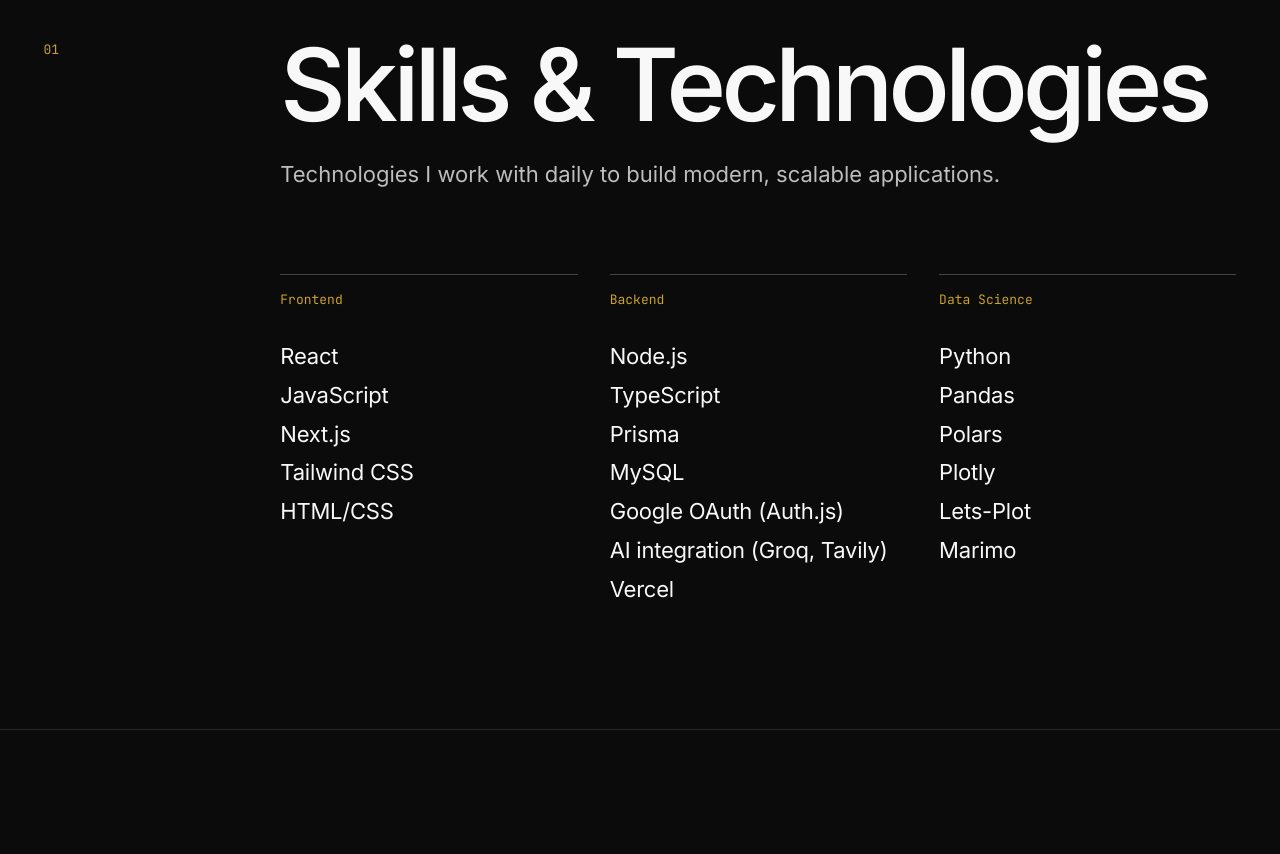
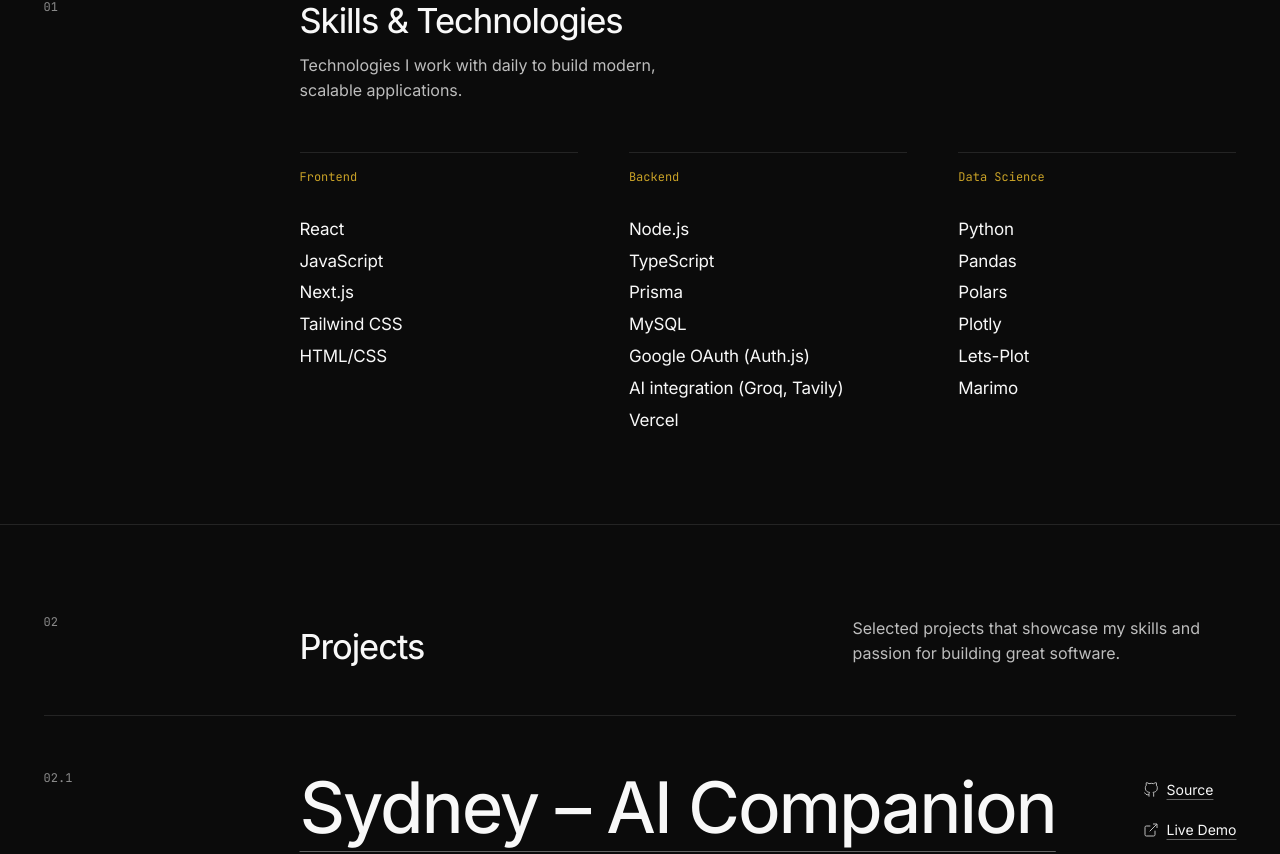
Before and after one commit to sydneyjnr/Sydney-Portfolio, a React (Vite) app: page / in a window 1280 px wide. Shown: the part 890-1744 px from the top of the page. Built offline with nearby package versions, Linux system fonts and the light colour scheme.

Commit message:
style: lighten the type scale, spacing, links and buttons

```diff
--- a/src/App.css
+++ b/src/App.css
@@ -2,13 +2,13 @@
   display: inline-flex;
   align-items: center;
   justify-content: center;
-  min-height: 48px;
-  padding: 0 var(--space-6);
+  min-height: 44px;
+  padding-inline: var(--space-6);
   border: 1px solid transparent;
   border-radius: var(--radius);
   font-family: var(--font-sans);
   font-size: var(--step-small);
-  font-weight: 500;
+  font-weight: 450;
   white-space: nowrap;
   text-decoration: none;
   cursor: pointer;
@@ -24,7 +24,7 @@
 }
 
 .btn--primary:hover {
-  background: var(--text-primary);
+  background: var(--gold-soft);
 }
 
 .btn--outline {
@@ -34,6 +34,5 @@
 }
 
 .btn--outline:hover {
-  border-color: var(--gold-rich);
-  color: var(--gold-rich);
+  border-color: var(--text-primary);
 }
--- a/src/index.css
+++ b/src/index.css
@@ -9,25 +9,27 @@
   --text-secondary: #BDBDBD;
   --border-gold: rgba(201, 162, 39, 0.3);
   --shadow-gold: rgba(212, 175, 55, 0.08);
-  /* Neutral hairlines, so gold can stay an accent. All are tints of --text-primary. */
-  --rule: rgba(248, 248, 248, 0.12);
-  --rule-strong: rgba(248, 248, 248, 0.24);
-  --rule-control: rgba(248, 248, 248, 0.42);
+  /* Tints of the text colours: quiet labels, hairlines, and form controls. */
+  --text-muted: rgba(189, 189, 189, 0.72);
+  --rule: rgba(248, 248, 248, 0.1);
+  --rule-strong: rgba(248, 248, 248, 0.1);
+  --rule-control: rgba(248, 248, 248, 0.38);
 
   /* Type */
   --font-sans: 'Inter', system-ui, -apple-system, 'Segoe UI', Roboto, sans-serif;
   --font-heading: 'Inter', system-ui, -apple-system, 'Segoe UI', Roboto, sans-serif;
   --font-mono: 'JetBrains Mono', 'Fira Code', ui-monospace, Consolas, monospace;
-  --step-label: 0.8125rem;
-  --step-small: 0.9375rem;
-  --step-body: 1.0625rem;
-  --step-lead: clamp(1.1875rem, 1.1rem + 0.35vw, 1.375rem);
-  --step-title: clamp(1.75rem, 1.35rem + 1.7vw, 2.75rem);
-  --step-display: clamp(2.75rem, 1.5rem + 6vw, 6.5rem);
-  --step-hero: clamp(5rem, 12vw, 11rem);
-  --weight-display: 550;
-  --tracking-display: -0.045em;
-  --tracking-title: -0.03em;
+  --step-label: 0.75rem;
+  --step-small: 0.875rem;
+  --step-body: 1rem;
+  --step-lead: 1.0625rem;
+  --step-title: clamp(1.1875rem, 1.1rem + 0.35vw, 1.375rem);
+  --step-title-lead: clamp(1.375rem, 1.2rem + 0.75vw, 1.75rem);
+  --step-display: clamp(1.625rem, 1.35rem + 1vw, 2.25rem);
+  --step-hero: clamp(3.5rem, 7vw, 6.25rem);
+  --weight-display: 450;
+  --tracking-display: -0.03em;
+  --tracking-title: -0.02em;
 
   /* Space, on a 4px base */
   --space-1: 0.25rem;
@@ -39,14 +41,15 @@
   --space-12: 3rem;
   --space-16: 4rem;
   --space-24: 6rem;
-  --space-section: clamp(4.5rem, 3rem + 6vw, 8.5rem);
+  --space-section: clamp(3.5rem, 2.5rem + 4vw, 6rem);
 
-  /* Page grid: a narrow margin column for metadata, a wide column for content */
+  /* Page grid: one left column for section titles, one right column for content */
   --page-max: 1280px;
   --gutter: clamp(1.25rem, 3.4vw, 3rem);
   --page-inset: max(var(--gutter), calc((100% - var(--page-max)) / 2));
+  --index-cols: minmax(0, 1fr) minmax(0, 2.5fr);
   --col-margin: clamp(7.5rem, 16vw, 13rem);
-  --col-gap: var(--space-8);
+  --col-gap: clamp(var(--space-8), 4vw, var(--space-16));
 
   /* Motion and shape */
   --ease: cubic-bezier(0.2, 0, 0, 1);
@@ -71,7 +74,7 @@ body {
   background: var(--bg-primary);
   color: var(--text-primary);
   font-size: var(--step-body);
-  line-height: 1.65;
+  line-height: 1.7;
   overflow-x: hidden;
 }
 
@@ -104,25 +107,31 @@ body {
 }
 
 ::-webkit-scrollbar-thumb:hover {
-  background: var(--gold-soft);
+  background: var(--text-muted);
 }
 
 h1, h2, h3, h4, h5, h6 {
   font-family: var(--font-heading);
-  font-weight: 500;
-  line-height: 1.05;
+  font-weight: var(--weight-display);
+  line-height: 1.2;
   letter-spacing: var(--tracking-title);
   text-wrap: balance;
 }
 
+/* One link style for the whole site: a quiet underline that firms up on hover. */
 a {
-  color: var(--gold-soft);
-  text-decoration: none;
-  transition: color var(--duration) var(--ease);
+  color: var(--text-primary);
+  text-decoration: underline;
+  text-decoration-thickness: 1px;
+  text-decoration-color: var(--rule-control);
+  text-underline-offset: 0.25em;
+  transition:
+    color var(--duration) var(--ease),
+    text-decoration-color var(--duration) var(--ease);
 }
 
 a:hover {
-  color: var(--gold-rich);
+  text-decoration-color: currentColor;
 }
 
 img {
@@ -153,50 +162,45 @@ img {
 }
 
 .section-head {
-  margin-bottom: clamp(var(--space-12), 2rem + 4vw, var(--space-24));
+  margin-bottom: var(--space-12);
 }
 
 .section-index {
+  display: block;
   font-family: var(--font-mono);
   font-size: var(--step-label);
   line-height: 1;
-  color: var(--gold-soft);
-  padding-top: 0.6em;
+  color: var(--text-muted);
+  margin-bottom: var(--space-4);
 }
 
 .section-title {
   font-size: var(--step-display);
-  font-weight: var(--weight-display);
-  line-height: 0.98;
+  line-height: 1.15;
   letter-spacing: var(--tracking-display);
   color: var(--text-primary);
 }
 
 .section-subtitle {
-  font-size: var(--step-lead);
-  line-height: 1.5;
+  line-height: 1.6;
   color: var(--text-secondary);
-  max-width: 34em;
-  margin-top: var(--space-6);
+  max-width: 30em;
+  margin-top: var(--space-3);
   text-wrap: pretty;
 }
 
 [data-reveal] {
   transition:
-    opacity 500ms var(--ease),
-    transform 500ms var(--ease);
+    opacity 450ms var(--ease),
+    transform 450ms var(--ease);
 }
 
 [data-reveal="pending"] {
   opacity: 0;
-  transform: translateY(12px);
+  transform: translateY(8px);
 }
 
-@media (max-width: 768px) {
-  :root {
-    --step-hero: min(18.5vw, 9rem);
-  }
-
+@media (max-width: 960px) {
   .section {
     /* Keeps section titles clear of the fixed navbar after a nav link jump. */
     scroll-margin-top: 44px;
@@ -210,10 +214,6 @@ img {
   .index-content {
     grid-column: 1;
   }
-
-  .section-index {
-    padding-top: 0;
-  }
 }
 
 @media (prefers-reduced-motion: reduce) {
```
